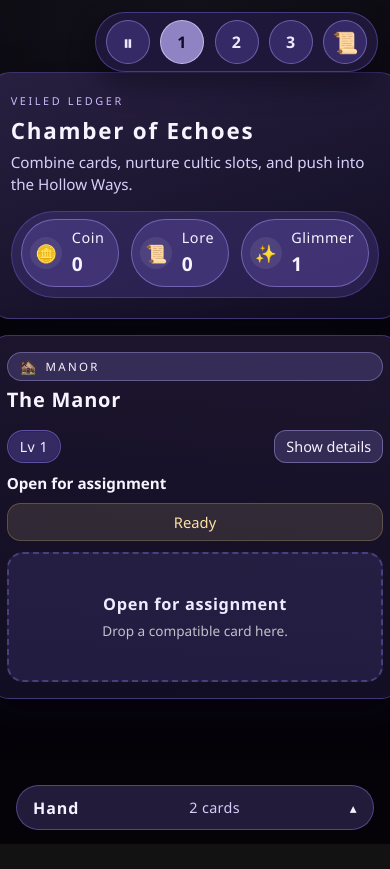
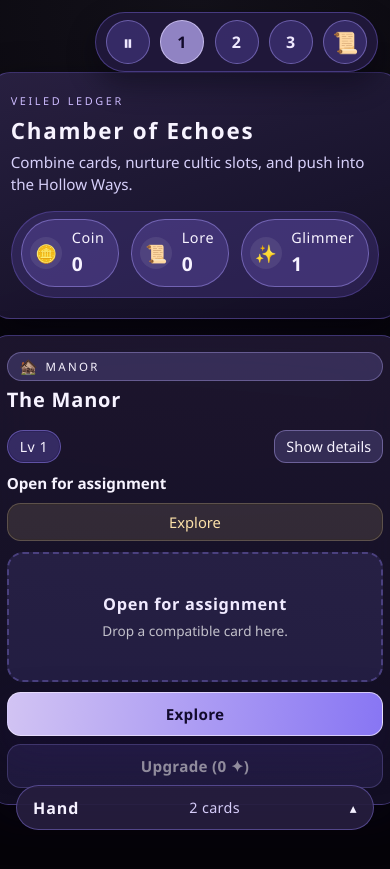
Before and after one commit to curtiscovington/hallowmoon, a React (Vite) app: page / in a window 390 px wide. Shown: the top 869 px of the page. Before the commit the page ends 844 px from the top, so only its background shows below. Built offline with nearby package versions, Linux system fonts and the light colour scheme.

Commit message:
Replace ready status with slot action label

```diff
--- a/src/App.tsx
+++ b/src/App.tsx
@@ -1,4 +1,4 @@
-import { DragEvent, useEffect, useId, useMemo, useRef, useState } from 'react';
+import { DragEvent, ReactNode, useEffect, useId, useMemo, useRef, useState } from 'react';
 import { useGame } from './state/GameContext';
 import { CardInstance, Slot } from './state/types';
 import { SLOT_TYPE_INFO } from './constants/slotTypeInfo';
@@ -250,6 +250,9 @@ function SlotView({
   const displayLockRemainingMs = Math.max(0, Math.round(lockRemainingMs * timing.timeScale));
   const isSlotLocked = Boolean(slot.lockedUntil && lockRemainingMs > 0);
   const isSlotInteractive = slot.unlocked && !isSlotLocked;
+  const canActivate = isSlotInteractive;
+  const upgradeDisabled =
+    !isSlotInteractive || slot.state === 'damaged' || slot.upgradeCost === 0;
   const slotClasses = ['slot-card'];
   if (!slot.unlocked) {
     slotClasses.push('slot-card--locked');
@@ -277,7 +280,7 @@ function SlotView({
       : `Resolving · ≈ ${formatDuration(displayLockRemainingMs)}`
     : isTimePaused
     ? 'Time paused'
-    : 'Ready';
+    : getActivateLabel();
 
   const occupantExpiry = occupant ? describeCardExpiry(occupant, timing) : null;
   const assistantExpiry = assistant ? describeCardExpiry(assistant, timing) : null;
@@ -391,6 +394,35 @@ function SlotView({
     dropzoneClasses.push('slot-card__dropzone--hero');
   }
 
+  const detailActions: ReactNode[] = [];
+  if (assistant) {
+    detailActions.push(
+      <button
+        key="assistant"
+        className="slot-card__action"
+        type="button"
+        onClick={() => onRecall(assistant.id)}
+        disabled={isSlotLocked}
+      >
+        {`Recall ${assistant.name}`}
+      </button>,
+    );
+  }
+
+  if (occupant) {
+    detailActions.push(
+      <button
+        key="occupant"
+        className="slot-card__action"
+        type="button"
+        onClick={() => onRecall(occupant.id)}
+        disabled={isSlotLocked}
+      >
+        {`Recall ${occupant.name}`}
+      </button>,
+    );
+  }
+
   return (
     <section
       className={slotClasses.join(' ')}
@@ -479,6 +511,24 @@ function SlotView({
         ) : null}
         {occupantTraits ? <span className="slot-card__occupant-traits">{occupantTraits}</span> : null}
       </button>
+      <div className="slot-card__cta" role="group" aria-label={`${slot.name} actions`}>
+        <button
+          className="slot-card__cta-button slot-card__cta-button--primary"
+          type="button"
+          onClick={() => onActivate(slot.id)}
+          disabled={!canActivate}
+        >
+          {getActivateLabel()}
+        </button>
+        <button
+          className="slot-card__cta-button slot-card__cta-button--secondary"
+          type="button"
+          onClick={() => onUpgrade(slot.id)}
+          disabled={upgradeDisabled}
+        >
+          Upgrade ({upgradeCost} ✦)
+        </button>
+      </div>
       <div
         id={detailsId}
         className={`slot-card__details${showDetails ? ' slot-card__details--open' : ''}`}
@@ -488,44 +538,9 @@ function SlotView({
           <span className="slot-card__traits">{slot.traits.join(' · ')}</span>
           <span className="slot-card__accepted">{acceptanceLabel}</span>
         </div>
-        <div className="slot-card__actions">
-          <button
-            className="slot-card__action"
-            type="button"
-            onClick={() => onActivate(slot.id)}
-            disabled={!isSlotInteractive}
-          >
-            {getActivateLabel()}
-          </button>
-          <button
-            className="slot-card__action"
-            type="button"
-            onClick={() => onUpgrade(slot.id)}
-            disabled={!isSlotInteractive || slot.state === 'damaged' || slot.upgradeCost === 0}
-          >
-            Upgrade ({upgradeCost} ✦)
-          </button>
-          {assistant ? (
-            <button
-              className="slot-card__action"
-              type="button"
-              onClick={() => onRecall(assistant.id)}
-              disabled={isSlotLocked}
-            >
-              {`Recall ${assistant.name}`}
-            </button>
-          ) : null}
-          {occupant ? (
-            <button
-              className="slot-card__action"
-              type="button"
-              onClick={() => onRecall(occupant.id)}
-              disabled={isSlotLocked}
-            >
-              {`Recall ${occupant.name}`}
-            </button>
-          ) : null}
-        </div>
+        {detailActions.length > 0 ? (
+          <div className="slot-card__actions">{detailActions}</div>
+        ) : null}
         <div className="slot-card__notes">
           {!occupant && !slot.unlocked ? (
             <span className="slot-card__note">Requires a discovery.</span>
--- a/src/index.css
+++ b/src/index.css
@@ -502,6 +502,67 @@ body {
   justify-content: space-between;
 }
 
+.slot-card__cta {
+  display: flex;
+  flex-wrap: wrap;
+  gap: 0.5rem;
+  align-items: stretch;
+}
+
+.slot-card__cta-button {
+  flex: 1 1 160px;
+  min-height: 2.75rem;
+  padding: 0.65rem 1.1rem;
+  border-radius: 0.85rem;
+  border: 1px solid rgba(186, 170, 255, 0.45);
+  font-size: 0.95rem;
+  font-weight: 600;
+  letter-spacing: 0.02em;
+  text-transform: none;
+  display: inline-flex;
+  justify-content: center;
+  align-items: center;
+  gap: 0.35rem;
+  cursor: pointer;
+  transition: transform 140ms ease, box-shadow 140ms ease, background 140ms ease, border-color 140ms ease;
+  box-shadow: 0 14px 28px rgba(15, 7, 34, 0.4);
+  color: #f8f4ff;
+  background: rgba(121, 104, 214, 0.28);
+}
+
+.slot-card__cta-button--primary {
+  background: linear-gradient(96deg, rgba(220, 206, 255, 0.95), rgba(142, 124, 255, 0.95));
+  color: #120a2d;
+  border-color: rgba(239, 230, 255, 0.75);
+  box-shadow: 0 18px 36px rgba(24, 11, 55, 0.5);
+}
+
+.slot-card__cta-button--secondary {
+  background: rgba(101, 86, 191, 0.32);
+  border-color: rgba(164, 150, 255, 0.45);
+}
+
+.slot-card__cta-button--primary:hover:not(:disabled) {
+  transform: translateY(-1px);
+  box-shadow: 0 22px 42px rgba(28, 12, 66, 0.58);
+}
+
+.slot-card__cta-button--secondary:hover:not(:disabled) {
+  background: rgba(135, 118, 232, 0.42);
+  transform: translateY(-1px);
+}
+
+.slot-card__cta-button:disabled {
+  opacity: 0.55;
+  cursor: not-allowed;
+  box-shadow: none;
+}
+
+.slot-card__cta-button:focus-visible {
+  outline: 2px solid rgba(233, 224, 255, 0.9);
+  outline-offset: 2px;
+}
+
 .slot-card__status-label {
   font-size: 0.95rem;
   font-weight: 600;
@@ -602,6 +663,14 @@ body {
   .slot-card__status-row {
     flex-direction: column;
     align-items: stretch;
+  }
+
+  .slot-card__cta {
+    flex-direction: column;
+  }
+
+  .slot-card__cta-button {
+    flex-basis: auto;
   }
 
   .slot-card__timer {
```
Also changed, not shown: 1 other file (tests, documents, lock files or other folders).
